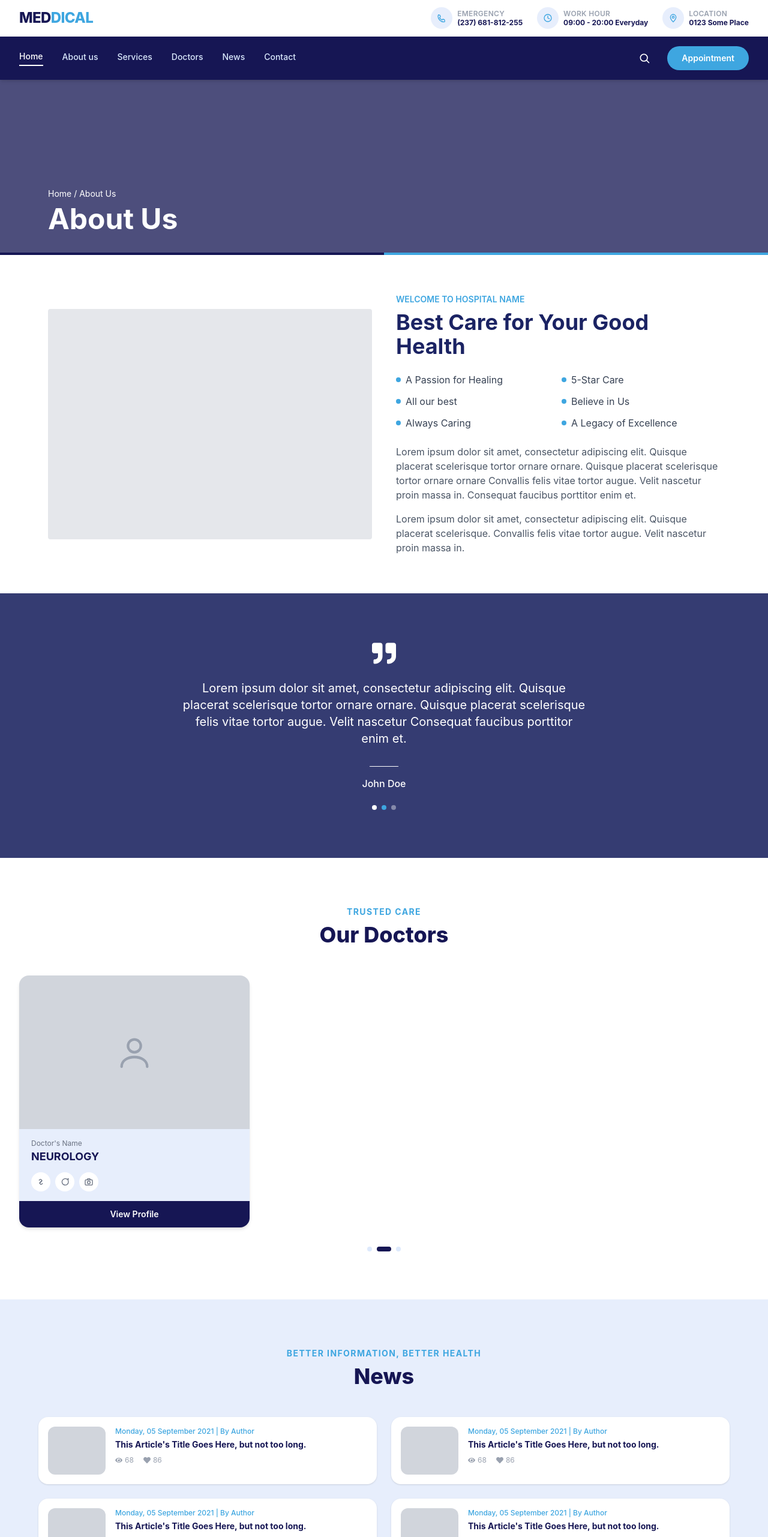
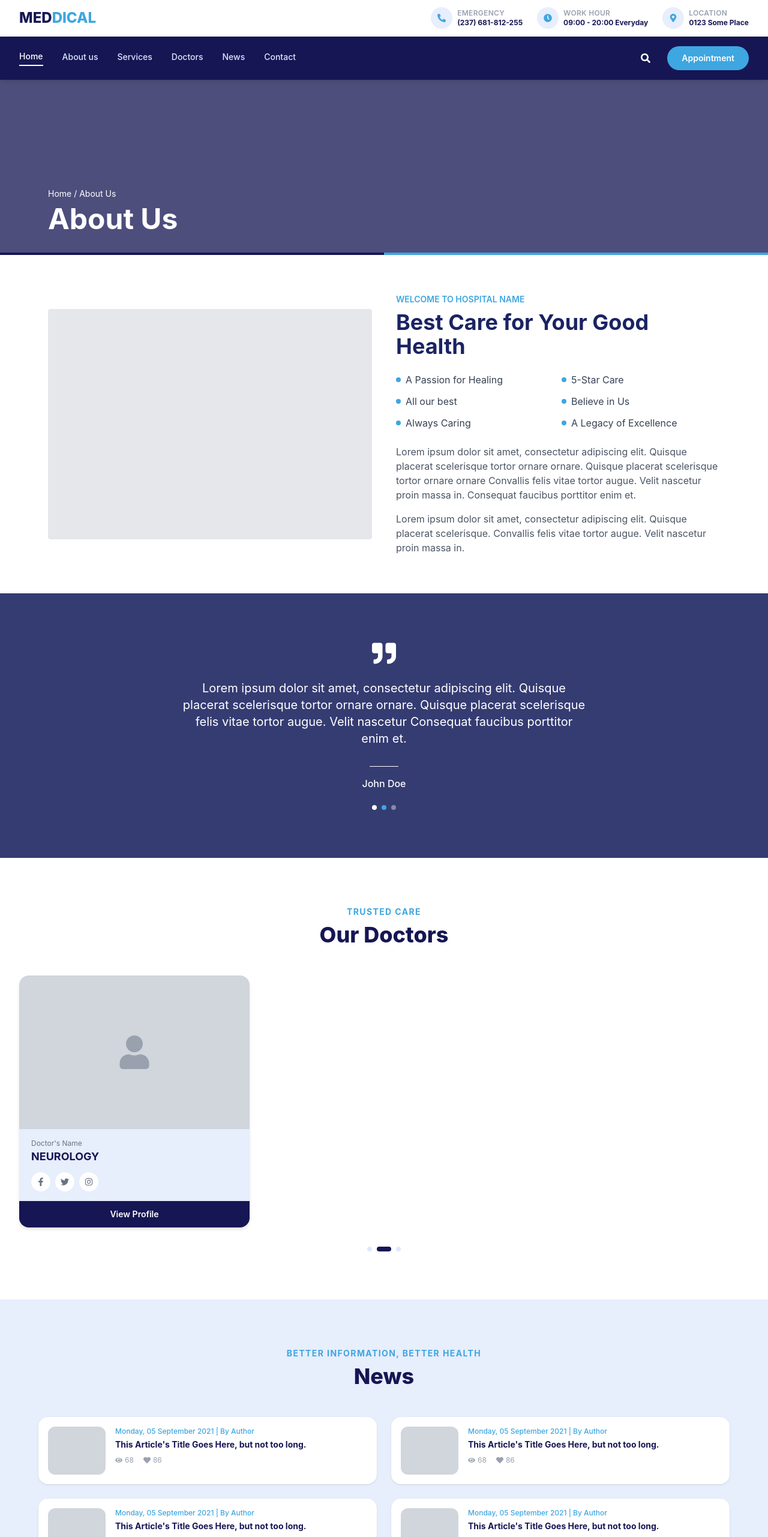
Before and after one commit to Unish-Maharjan/Doctor-Appointment-website-, a React app in the folder frontend/: page /about in a window 1280 px wide. Shown: the top 2562 px of the page at 60% size. Built offline with nearby package versions, Linux system fonts and the light colour scheme; the HTML template or start-up script is replaced by a standard one.

Commit message:
news added

```diff
--- a/frontend/src/components/Doctors.jsx
+++ b/frontend/src/components/Doctors.jsx
@@ -1,68 +1,51 @@
 import React from 'react'
+import { FaUser, FaFacebookF, FaTwitter, FaInstagram } from 'react-icons/fa'
 
 const Doctors = () => {
   return (
-    <>
     <section id="doctors" className="px-4 py-20 sm:px-6 lg:px-8">
-        <div className="mx-auto max-w-7xl">
+      <div className="max-w-7xl mx-auto">
         <div className="text-center">
-            <p className="text-sm font-bold uppercase tracking-widest" style={{ color: "#3EA6E0" }}>
-              Trusted Care
-            </p>
-            <h2 className="mt-2 text-3xl font-extrabold sm:text-4xl" style={{ color: "#161654" }}>
-              Our Doctors
-            </h2>
+          <p className="text-sm font-bold uppercase tracking-widest text-[#3EA6E0]">Trusted Care</p>
+          <h2 className="mt-2 text-3xl sm:text-4xl font-extrabold text-[#161654]">Our Doctors</h2>
         </div>
 
-          <div className="mt-12 grid grid-cols-1 gap-8 sm:grid-cols-2 lg:grid-cols-3">
-            <div className="group overflow-hidden rounded-2xl shadow-md transition-all duration-300 hover:-translate-y-2 hover:shadow-xl">
-              <div className="flex h-64 items-center justify-center overflow-hidden bg-gray-300">
-                <svg viewBox="0 0 24 24" fill="none" stroke="currentColor" strokeWidth="1.6" strokeLinecap="round" strokeLinejoin="round" className="h-16 w-16 text-gray-400 transition-transform duration-500 group-hover:scale-110">
-                  <circle cx="12" cy="8" r="4" />
-                  <path d="M4 21c0-4 4-6 8-6s8 2 8 6" />
-                </svg>
+        <div className="mt-12 grid grid-cols-1 sm:grid-cols-2 lg:grid-cols-3 gap-8">
+          <div className="group rounded-2xl overflow-hidden shadow-md hover:shadow-xl hover:-translate-y-2 transition-all duration-300">
+            <div className="h-64 bg-gray-300 flex items-center justify-center overflow-hidden">
+              <FaUser size={56} className="text-gray-400 group-hover:scale-110 transition-transform duration-500" />
             </div>
-              <div className="px-5 py-4" style={{ backgroundColor: "#E7EEFC" }}>
+
+            <div className="px-5 py-4 bg-[#E7EEFC]">
               <p className="text-xs text-gray-500">Doctor&apos;s Name</p>
-                <p className="text-lg font-bold" style={{ color: "#161654" }}>
-                  NEUROLOGY
-                </p>
+              <p className="text-lg font-bold text-[#161654]">NEUROLOGY</p>
+
               <div className="mt-3 flex gap-2">
-                  <span className="flex h-8 w-8 items-center justify-center rounded-full bg-white text-gray-500 transition-colors duration-300 hover:text-white">
-                    <svg viewBox="0 0 24 24" fill="none" stroke="currentColor" strokeWidth="2" strokeLinecap="round" strokeLinejoin="round" className="h-4 w-4">
-                      <path d="M9 15l6-6" />
-                      <path d="M8 8l1.5-1.5a3 3 0 0 1 4.2 4.2L12 12" />
-                      <path d="M16 16l-1.5 1.5a3 3 0 0 1-4.2-4.2L12 12" />
-                    </svg>
+                <span className="w-8 h-8 rounded-full bg-white text-gray-500 hover:text-white flex items-center justify-center transition-colors">
+                  <FaFacebookF size={14} />
                 </span>
-                  <span className="flex h-8 w-8 items-center justify-center rounded-full bg-white text-gray-500">
-                    <svg viewBox="0 0 24 24" fill="none" stroke="currentColor" strokeWidth="2" strokeLinecap="round" strokeLinejoin="round" className="h-4 w-4">
-                      <path d="M21 12a8 8 0 1 1-3-6.2L21 4l-1 4.3c.6 1.1 1 2.4 1 3.7z" />
-                    </svg>
+                <span className="w-8 h-8 rounded-full bg-white text-gray-500 hover:text-white flex items-center justify-center transition-colors">
+                  <FaTwitter size={14} />
                 </span>
-                  <span className="flex h-8 w-8 items-center justify-center rounded-full bg-white text-gray-500">
-                    <svg viewBox="0 0 24 24" fill="none" stroke="currentColor" strokeWidth="2" strokeLinecap="round" strokeLinejoin="round" className="h-4 w-4">
-                      <rect x="3" y="7" width="18" height="13" rx="2" />
-                      <path d="M8 7l1.5-3h5L16 7" />
-                      <circle cx="12" cy="13.5" r="3.5" />
-                    </svg>
+                <span className="w-8 h-8 rounded-full bg-white text-gray-500 hover:text-white flex items-center justify-center transition-colors">
+                  <FaInstagram size={14} />
                 </span>
               </div>
             </div>
-              <button className="w-full py-3 text-sm font-semibold text-white transition-colors duration-300" style={{ backgroundColor: "#161654" }}>
+
+            <button className="w-full py-3 text-sm font-semibold text-white bg-[#161654] hover:bg-[#1B2363] transition-colors">
               View Profile
             </button>
           </div>
         </div>
 
         <div className="mt-8 flex justify-center gap-2">
-            <span className="h-2 w-2 rounded-full" style={{ backgroundColor: "#dde9fc" }} />
-            <span className="h-2 w-6 rounded-full" style={{ backgroundColor: "#161654" }} />
-            <span className="h-2 w-2 rounded-full" style={{ backgroundColor: "#dde9fc" }} />
+          <span className="w-2 h-2 rounded-full bg-[#dde9fc]" />
+          <span className="w-6 h-2 rounded-full bg-[#161654]" />
+          <span className="w-2 h-2 rounded-full bg-[#dde9fc]" />
         </div>
       </div>
     </section>
-    </>
   )
 }
 
--- a/frontend/src/components/Footer.jsx
+++ b/frontend/src/components/Footer.jsx
@@ -1,14 +1,14 @@
 import React from 'react'
+import { FaPaperPlane, FaFacebookF, FaTwitter, FaInstagram } from 'react-icons/fa'
 
 const Footer = () => {
   return (
-    <>
-        <footer className="px-4 pt-16 sm:px-6 lg:px-8" style={{ backgroundColor: "#161654" }}>
-        <div className="mx-auto max-w-7xl">
-          <div className="grid grid-cols-1 gap-10 sm:grid-cols-2 lg:grid-cols-4">
+    <footer className="px-4 pt-16 sm:px-6 lg:px-8 bg-[#161654]">
+      <div className="max-w-7xl mx-auto">
+        <div className="grid grid-cols-1 sm:grid-cols-2 lg:grid-cols-4 gap-10">
           <div>
             <p className="text-2xl font-extrabold text-white">
-                MED<span style={{ color: "#3EA6E0" }}>DICAL</span>
+              MED<span className="text-[#3EA6E0]">DICAL</span>
             </p>
             <p className="mt-3 text-sm text-blue-100/70">
               Leading the Way in Medical Excellence, Trusted Care.
@@ -16,88 +16,58 @@ const Footer = () => {
           </div>
 
           <div>
-              <p className="text-sm font-bold uppercase tracking-wide text-white">
-                Important Links
-              </p>
+            <p className="text-sm font-bold uppercase tracking-wide text-white">Important Links</p>
             <div className="mt-4 flex flex-col gap-2 text-sm text-blue-100/70">
-                <a href="#appointment" className="transition-colors duration-300 hover:text-white">
-                  Appointment
-                </a>
-                <a href="#doctors" className="transition-colors duration-300 hover:text-white">
-                  Doctors
-                </a>
-                <a href="#services" className="transition-colors duration-300 hover:text-white">
-                  Services
-                </a>
-                <a href="#about" className="transition-colors duration-300 hover:text-white">
-                  About Us
-                </a>
+              <a href="#appointment" className="hover:text-white transition-colors">Appointment</a>
+              <a href="#doctors" className="hover:text-white transition-colors">Doctors</a>
+              <a href="#services" className="hover:text-white transition-colors">Services</a>
+              <a href="#about" className="hover:text-white transition-colors">About Us</a>
             </div>
           </div>
 
           <div>
-              <p className="text-sm font-bold uppercase tracking-wide text-white">
-                Contact Us
-              </p>
+            <p className="text-sm font-bold uppercase tracking-wide text-white">Contact Us</p>
             <div className="mt-4 flex flex-col gap-2 text-sm text-blue-100/70">
-                <p>Call: (237) 681-812-255</p>
-                <p>Email: fldineesoe@gmail.com</p>
-                <p>Address: 0123 Some place, Some country</p>
+              <p>Call: (977) 9841399247</p>
+              <p>Email: uniqueunish93@gmail.com</p>
+              <p>Address: 0123 Kirtipur, Nepal</p>
             </div>
           </div>
 
           <div>
-              <p className="text-sm font-bold uppercase tracking-wide text-white">
-                Newsletter
-              </p>
+            <p className="text-sm font-bold uppercase tracking-wide text-white">Newsletter</p>
             <p className="mt-4 text-sm text-blue-100/70">
               Subscribe to get the latest health tips and clinic updates.
             </p>
-              <div className="mt-4 flex items-center overflow-hidden rounded-full bg-white/10 pl-4">
+            <div className="mt-4 flex items-center bg-white/10 rounded-full pl-4 overflow-hidden">
               <input
                 type="email"
                 placeholder="Enter your email address"
                 className="w-full bg-transparent py-3 text-sm text-white placeholder:text-blue-100/50 outline-none"
               />
-                <button
-                  className="flex h-10 w-10 shrink-0 items-center justify-center rounded-full m-1 transition-transform duration-300 hover:scale-110"
-                  style={{ backgroundColor: "#3EA6E0" }}
-                >
-                  <svg viewBox="0 0 24 24" fill="none" stroke="currentColor" strokeWidth="2" strokeLinecap="round" strokeLinejoin="round" className="h-4 w-4 text-white">
-                    <path d="M21 3L3 10.5l7 2.5 2.5 7L21 3z" />
-                  </svg>
+              <button className="m-1 w-10 h-10 shrink-0 rounded-full bg-[#3EA6E0] flex items-center justify-center hover:scale-110 transition-transform">
+                <FaPaperPlane size={14} className="text-white" />
               </button>
             </div>
           </div>
         </div>
 
-          <div className="mt-12 flex flex-col items-center justify-between gap-4 border-t border-white/10 py-6 text-xs text-blue-100/60 sm:flex-row">
+        <div className="mt-12 py-6 border-t border-white/10 flex flex-col sm:flex-row items-center justify-between gap-4 text-xs text-blue-100/60">
           <p>© 2026 Hospital&apos;s name. All Rights Reserved by PNTEC-LTD</p>
           <div className="flex gap-3">
-              <span className="flex h-8 w-8 items-center justify-center rounded-full bg-white/10 transition-colors duration-300 hover:bg-white/20">
-                <svg viewBox="0 0 24 24" fill="none" stroke="currentColor" strokeWidth="2" strokeLinecap="round" strokeLinejoin="round" className="h-4 w-4 text-white">
-                  <path d="M9 15l6-6" />
-                  <path d="M8 8l1.5-1.5a3 3 0 0 1 4.2 4.2L12 12" />
-                  <path d="M16 16l-1.5 1.5a3 3 0 0 1-4.2-4.2L12 12" />
-                </svg>
+            <span className="w-8 h-8 rounded-full bg-white/10 hover:bg-white/20 flex items-center justify-center transition-colors">
+              <FaFacebookF size={14} className="text-white" />
             </span>
-              <span className="flex h-8 w-8 items-center justify-center rounded-full bg-white/10 transition-colors duration-300 hover:bg-white/20">
-                <svg viewBox="0 0 24 24" fill="none" stroke="currentColor" strokeWidth="2" strokeLinecap="round" strokeLinejoin="round" className="h-4 w-4 text-white">
-                  <path d="M21 12a8 8 0 1 1-3-6.2L21 4l-1 4.3c.6 1.1 1 2.4 1 3.7z" />
-                </svg>
+            <span className="w-8 h-8 rounded-full bg-white/10 hover:bg-white/20 flex items-center justify-center transition-colors">
+              <FaTwitter size={14} className="text-white" />
             </span>
-              <span className="flex h-8 w-8 items-center justify-center rounded-full bg-white/10 transition-colors duration-300 hover:bg-white/20">
-                <svg viewBox="0 0 24 24" fill="none" stroke="currentColor" strokeWidth="2" strokeLinecap="round" strokeLinejoin="round" className="h-4 w-4 text-white">
-                  <rect x="3" y="7" width="18" height="13" rx="2" />
-                  <path d="M8 7l1.5-3h5L16 7" />
-                  <circle cx="12" cy="13.5" r="3.5" />
-                </svg>
+            <span className="w-8 h-8 rounded-full bg-white/10 hover:bg-white/20 flex items-center justify-center transition-colors">
+              <FaInstagram size={14} className="text-white" />
             </span>
           </div>
         </div>
       </div>
     </footer>
-    </>
   )
 }
 
--- a/frontend/src/components/Header.jsx
+++ b/frontend/src/components/Header.jsx
@@ -1,161 +1,90 @@
-import React from 'react'
-import { Link } from 'react-router-dom';
+import React, { useState } from 'react'
+import { Link } from 'react-router-dom'
+import { FaPhoneAlt, FaClock, FaMapMarkerAlt, FaSearch, FaBars, FaTimes } from 'react-icons/fa'
 
 const Header = () => {
+  const [menuOpen, setMenuOpen] = useState(false)
+
   return (
     <>
+      <div className="bg-white border-b border-gray-100">
+        <div className="max-w-7xl mx-auto px-4 sm:px-6 lg:px-8 py-3 flex flex-col md:flex-row items-center justify-between gap-3">
+          <Link to="/home" className="text-2xl font-extrabold">
+            <span className="text-[#161654]">MED</span>
+            <span className="text-[#3EA6E0]">DICAL</span>
+          </Link>
 
-      <div className="border-b border-gray-100 bg-white">
-        <div className="mx-auto flex max-w-7xl flex-col items-center justify-between gap-3 px-4 py-3 sm:px-6 md:flex-row lg:px-8">
-          <a href="#home" className="text-2xl font-extrabold tracking-tight">
-            <span style={{ color: "#161654" }}>MED</span>
-            <span style={{ color: "#3EA6E0" }}>DICAL</span>
-          </a>
-
-          <div className="hidden flex-wrap items-center gap-6 md:flex">
+          <div className="hidden md:flex items-center gap-6">
             <div className="flex items-center gap-2">
-              <span
-                className="flex h-9 w-9 items-center justify-center rounded-full"
-                style={{ backgroundColor: "#E7EEFC" }}
-              >
-                <svg viewBox="0 0 24 24" fill="none" stroke="currentColor" strokeWidth="2" strokeLinecap="round" strokeLinejoin="round" className="h-4 w-4" style={{ color: "#3EA6E0" }}>
-                  <path d="M4 4l4 1 1 4-2 2c1.5 3 3.5 5 6 6l2-2 4 1 1 4c0 1-1 2-2 2-8 0-15-7-15-15 0-1 1-2 2-2z" />
-                </svg>
+              <span className="w-9 h-9 rounded-full bg-[#E7EEFC] text-[#3EA6E0] flex items-center justify-center">
+                <FaPhoneAlt size={14} />
               </span>
-              <div className="text-xs leading-tight">
-                <p className="font-semibold uppercase tracking-wide text-gray-400">
-                  Emergency
-                </p>
-                <p className="font-bold" style={{ color: "#161654" }}>
-                  (237) 681-812-255
-                </p>
+              <div className="text-xs">
+                <p className="text-gray-400 font-semibold uppercase tracking-wide">Emergency</p>
+                <p className="text-[#161654] font-bold">(237) 681-812-255</p>
               </div>
             </div>
 
             <div className="flex items-center gap-2">
-              <span
-                className="flex h-9 w-9 items-center justify-center rounded-full"
-                style={{ backgroundColor: "#E7EEFC" }}
-              >
-                <svg viewBox="0 0 24 24" fill="none" stroke="currentColor" strokeWidth="2" strokeLinecap="round" strokeLinejoin="round" className="h-4 w-4" style={{ color: "#3EA6E0" }}>
-                  <circle cx="12" cy="12" r="9" />
-                  <path d="M12 7v5l4 2" />
-                </svg>
+              <span className="w-9 h-9 rounded-full bg-[#E7EEFC] text-[#3EA6E0] flex items-center justify-center">
+                <FaClock size={14} />
               </span>
-              <div className="text-xs leading-tight">
-                <p className="font-semibold uppercase tracking-wide text-gray-400">
-                  Work Hour
-                </p>
-                <p className="font-bold" style={{ color: "#161654" }}>
-                  09:00 - 20:00 Everyday
-                </p>
+              <div className="text-xs">
+                <p className="text-gray-400 font-semibold uppercase tracking-wide">Work Hour</p>
+                <p className="text-[#161654] font-bold">09:00 - 20:00 Everyday</p>
               </div>
             </div>
 
             <div className="flex items-center gap-2">
-              <span
-                className="flex h-9 w-9 items-center justify-center rounded-full"
-                style={{ backgroundColor: "#E7EEFC" }}
-              >
-                <svg viewBox="0 0 24 24" fill="none" stroke="currentColor" strokeWidth="2" strokeLinecap="round" strokeLinejoin="round" className="h-4 w-4" style={{ color: "#3EA6E0" }}>
-                  <path d="M12 22s7-7.5 7-12a7 7 0 1 0-14 0c0 4.5 7 12 7 12z" />
-                  <circle cx="12" cy="10" r="2.5" />
-                </svg>
+              <span className="w-9 h-9 rounded-full bg-[#E7EEFC] text-[#3EA6E0] flex items-center justify-center">
+                <FaMapMarkerAlt size={14} />
               </span>
-              <div className="text-xs leading-tight">
-                <p className="font-semibold uppercase tracking-wide text-gray-400">
-                  Location
-                </p>
-                <p className="font-bold" style={{ color: "#161654" }}>
-                  0123 Some Place
-                </p>
+              <div className="text-xs">
+                <p className="text-gray-400 font-semibold uppercase tracking-wide">Location</p>
+                <p className="text-[#161654] font-bold">0123 Some Place</p>
               </div>
             </div>
           </div>
         </div>
       </div>
 
-
-      <nav
-        className="sticky top-0 z-50 shadow-md"
-        style={{ backgroundColor: "#161654" }}
-      >
-        <div className="mx-auto flex max-w-7xl items-center justify-between px-4 py-4 sm:px-6 lg:px-8">
-          <div className="hidden items-center gap-8 text-sm font-medium text-white md:flex">
-            <Link to="/home" className="relative border-b-2 border-white pb-1">
-              Home
-            </Link>
-            <Link
-              to="/about"
-              className="relative pb-1 text-blue-100 transition-colors hover:text-white"
-            >
-              About us
-            </Link>
-            <Link
-              to="/services"
-              className="relative pb-1 text-blue-100 transition-colors hover:text-white"
-            >
-              Services
-            </Link>
-            <Link
-              to="/doctors"
-              className="relative pb-1 text-blue-100 transition-colors hover:text-white"
-            >
-              Doctors
-            </Link>
-            <a
-              href="#news"
-              className="relative pb-1 text-blue-100 transition-colors hover:text-white"
-            >
-              News
-            </a>
-            <Link
-              to="/contact"
-              className="relative pb-1 text-blue-100 transition-colors hover:text-white"
-            >
-              Contact
-            </Link>
+      <nav className="sticky top-0 z-50 bg-[#161654] shadow-md">
+        <div className="max-w-7xl mx-auto px-4 sm:px-6 lg:px-8 py-4 flex items-center justify-between relative">
+          <div className="hidden md:flex items-center gap-8 text-sm font-medium text-white">
+            <Link to="/home" className="border-b-2 border-white pb-1">Home</Link>
+            <Link to="/about" className="text-blue-100 hover:text-white pb-1">About us</Link>
+            <Link to="/services" className="text-blue-100 hover:text-white pb-1">Services</Link>
+            <Link to="/doctors" className="text-blue-100 hover:text-white pb-1">Doctors</Link>
+            <Link to="/news" className="text-blue-100 hover:text-white pb-1">News</Link>
+            <Link to="/contact" className="text-blue-100 hover:text-white pb-1">Contact</Link>
           </div>
 
-          <input type="checkbox" id="mobile-nav-toggle" className="peer hidden" />
-          <label
-            htmlFor="mobile-nav-toggle"
-            className="cursor-pointer text-white md:hidden"
-          >
-            <svg viewBox="0 0 24 24" fill="none" stroke="currentColor" strokeWidth="2" strokeLinecap="round" strokeLinejoin="round" className="h-7 w-7">
-              <path d="M4 6h16M4 12h16M4 18h16" />
-            </svg>
-          </label>
+          <button onClick={() => setMenuOpen(!menuOpen)} className="md:hidden text-white">
+            {menuOpen ? <FaTimes size={22} /> : <FaBars size={22} />}
+          </button>
 
-          <div className="hidden items-center gap-5 md:flex">
-            <button className="rounded-full p-2 text-white transition-transform duration-300 hover:scale-110">
-              <svg viewBox="0 0 24 24" fill="none" stroke="currentColor" strokeWidth="2" strokeLinecap="round" strokeLinejoin="round" className="h-5 w-5">
-                <circle cx="11" cy="11" r="7" />
-                <path d="M21 21l-4.3-4.3" />
-              </svg>
+          <div className="hidden md:flex items-center gap-5">
+            <button className="text-white p-2 rounded-full hover:scale-110 transition">
+              <FaSearch size={16} />
             </button>
-            <button
-              className="rounded-full px-6 py-2.5 text-sm font-semibold text-white transition-all duration-300 hover:scale-105 hover:shadow-lg"
-              style={{ backgroundColor: "#3EA6E0" }}
-            >
+            <button className="bg-[#3EA6E0] text-white text-sm font-semibold px-6 py-2.5 rounded-full hover:scale-105 hover:shadow-lg transition">
               Appointment
             </button>
           </div>
 
-          <div className="absolute left-0 top-full hidden w-full flex-col gap-4 px-4 py-5 text-sm font-medium text-white peer-checked:flex md:hidden" style={{ backgroundColor: "#1B2363" }}>
-            <a href="#home">Home</a>
-            <a href="#about">About us</a>
-            <a href="#services">Services</a>
-            <a href="#doctors">Doctors</a>
-            <a href="#news">News</a>
-            <a href="#contact">Contact</a>
-            <button
-              className="mt-2 w-fit rounded-full px-6 py-2.5 text-sm font-semibold text-white"
-              style={{ backgroundColor: "#3EA6E0" }}
-            >
-              Appointment
-            </button>
-          </div>
+          {menuOpen && (
+            <div className="absolute top-full left-0 w-full bg-[#1B2363] flex flex-col gap-4 px-4 py-5 text-sm font-medium text-white md:hidden">
+              <Link to="/home" onClick={() => setMenuOpen(false)}>Home</Link>
+              <Link to="/about" onClick={() => setMenuOpen(false)}>About us</Link>
+              <Link to="/services" onClick={() => setMenuOpen(false)}>Services</Link>
+              <Link to="/doctors" onClick={() => setMenuOpen(false)}>Doctors</Link>
+              <Link to="/news" onClick={() => setMenuOpen(false)}>News</Link>
+              <Link to="/contact" onClick={() => setMenuOpen(false)}>Contact</Link>
+              <button className="bg-[#3EA6E0] text-white text-sm font-semibold px-6 py-2.5 rounded-full w-fit mt-2">
+                Appointment
+              </button>
+            </div>
+          )}
         </div>
       </nav>
     </>
```
Lines whose indentation alone changed are shown as unchanged.
